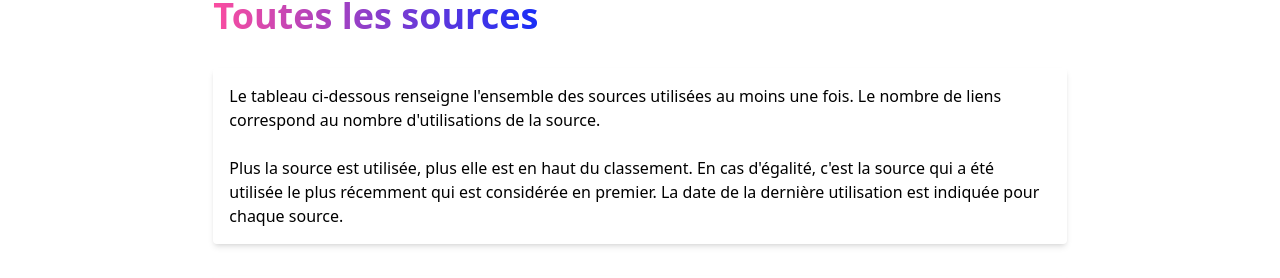
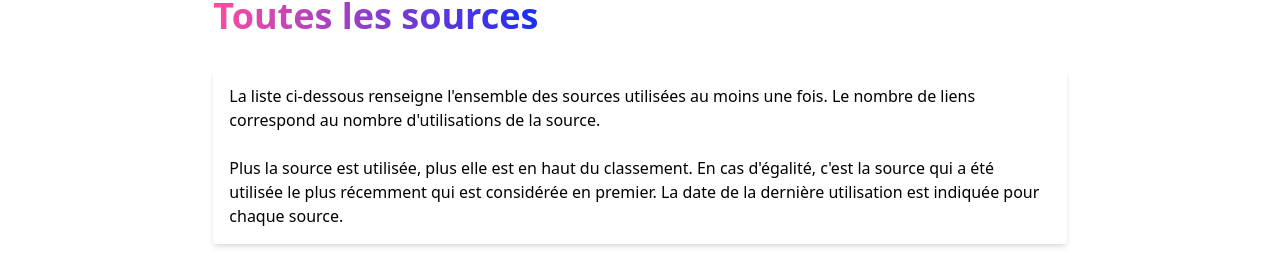
Before and after one commit to Sources-Hugo-Decrypte/sources-hugo-decrypte-web, a React (Create React App) app: page /allsources in a window 1280 px wide. Shown: the part 153-431 px from the top of the page. Built offline with nearby package versions, Linux system fonts and the light colour scheme; no server answers.

Commit message:
replace 'tableau' by 'liste'

```diff
--- a/src/Components/AllSources/AllSources.tsx
+++ b/src/Components/AllSources/AllSources.tsx
@@ -8,7 +8,7 @@ function Header() {
         <SectionTitle title="Toutes les sources" />
         <div className="shadow-md rounded m-4 p-4 md:mb-8 md:mx-auto">
             <p>
-                Le tableau ci-dessous renseigne l'ensemble des sources utilisées au moins une fois. Le nombre de liens correspond au nombre d'utilisations de la source.
+                La liste ci-dessous renseigne l'ensemble des sources utilisées au moins une fois. Le nombre de liens correspond au nombre d'utilisations de la source.
                 <br /><br />Plus la source est utilisée, plus elle est en haut du classement. En cas d'égalité, c'est la source qui a été utilisée le plus récemment qui est considérée en premier. La date de la dernière utilisation est indiquée pour chaque source.
             </p>
         </div>
```
